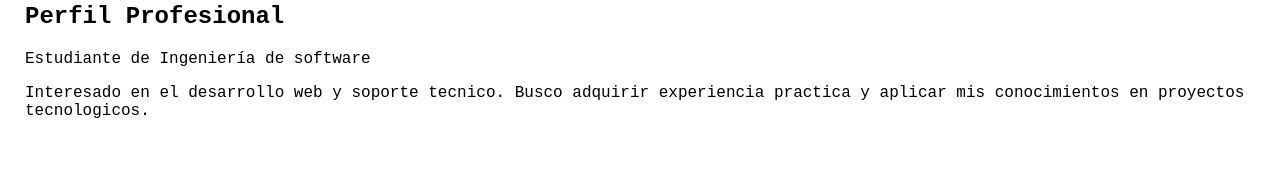
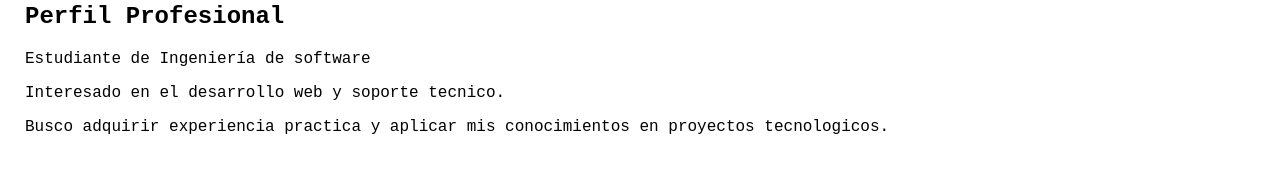
Before and after one commit to AdrianP2001/curriculum-vitae, a plain HTML site: page index.html in a window 1280 px wide. Shown: the part 365-538 px from the top of the page. Drawn offline with Linux system fonts and the light colour scheme.

Commit message:
separar parrafos de perfil profesional

```diff
--- a/index.html
+++ b/index.html
@@ -27,7 +27,8 @@
     <img src="img/logo.png" width="200" height="200" alt="logo">
     <h2>Perfil Profesional</h2>
     <p>Estudiante de Ingeniería de software</p>
-    <p>Interesado en el desarrollo web y soporte tecnico. Busco adquirir experiencia practica y aplicar mis conocimientos en proyectos tecnologicos.</p>
+    <p>Interesado en el desarrollo web y soporte tecnico.</p>
+    <p>Busco adquirir experiencia practica y aplicar mis conocimientos en proyectos tecnologicos.</p>
 
 </body>
 
```
